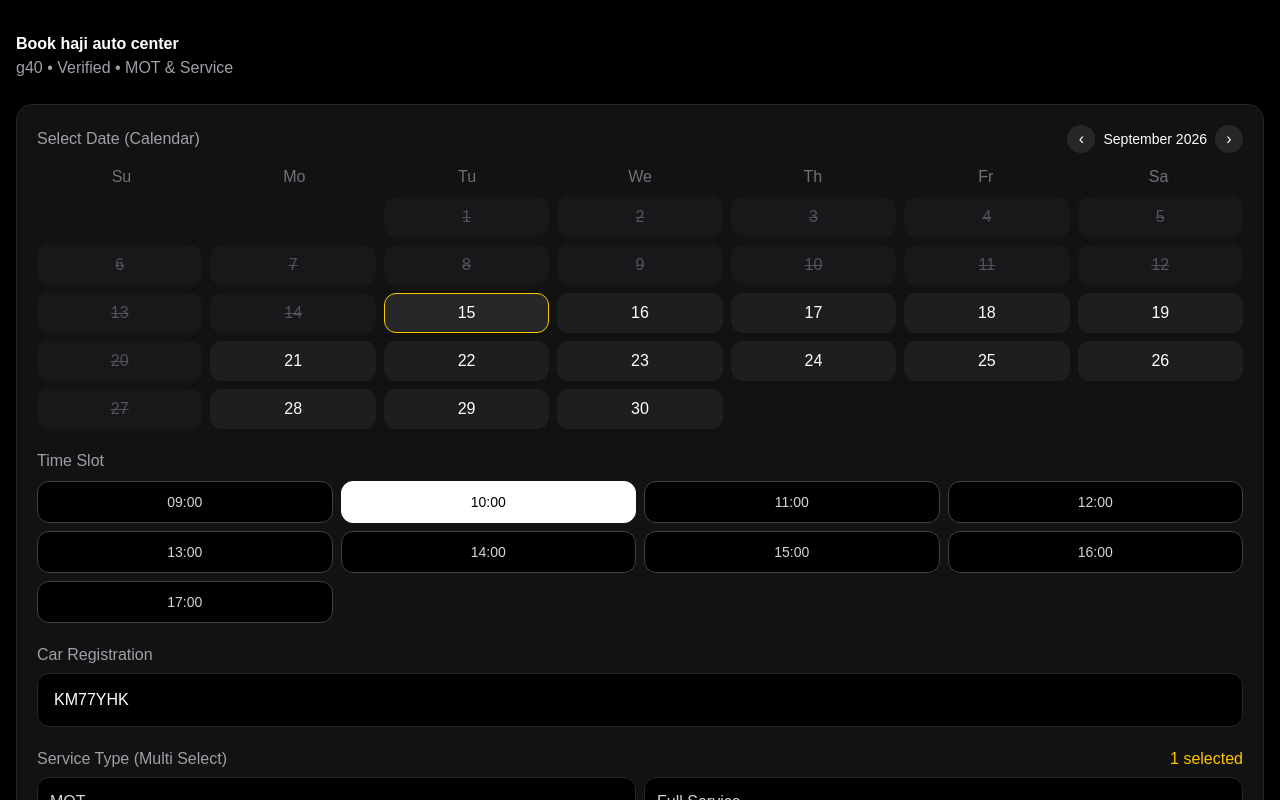
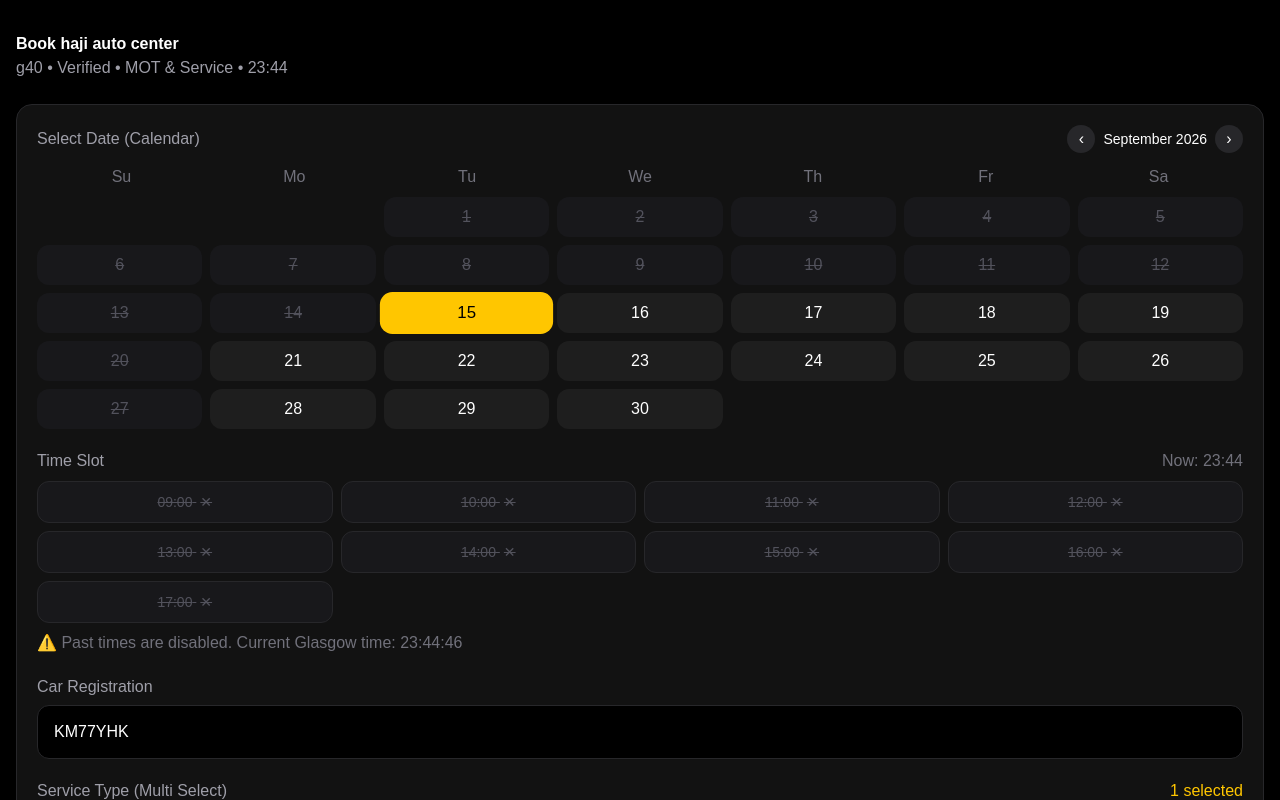
Before and after one commit to ayaan41/ai-garage, a Next.js app: page /book/mobile in a window 1280 px wide. Shown: the top 800 px of the page. Built offline with nearby package versions, Linux system fonts and the light colour scheme.

Commit message:
fix time bug - disable past slots for today

```diff
--- a/src/app/book/[id]/page.tsx
+++ b/src/app/book/[id]/page.tsx
@@ -1,5 +1,5 @@
 "use client";
-import { useState } from "react";
+import { useState, useEffect } from "react";
 import { useParams, useRouter } from "next/navigation";
 
 export default function BookPage() {
@@ -7,7 +7,7 @@ export default function BookPage() {
   const router = useRouter();
   const garageId = params.id as string;
 
-  const [selectedDate, setSelectedDate] = useState<Date | null>(null);
+  const [selectedDate, setSelectedDate] = useState<Date | null>(new Date());
   const [selectedTime, setSelectedTime] = useState("10:00");
   const [carReg, setCarReg] = useState("KM77YHK");
   const [selectedServices, setSelectedServices] = useState<string[]>(["Oil Change"]);
@@ -15,6 +15,13 @@ export default function BookPage() {
   const [phone, setPhone] = useState("");
   const [loading, setLoading] = useState(false);
   const [currentMonth, setCurrentMonth] = useState(new Date());
+  const [now, setNow] = useState(new Date());
+
+  // Live time update every minute
+  useEffect(() => {
+    const iv = setInterval(() => setNow(new Date()), 60000);
+    return () => clearInterval(iv);
+  }, []);
 
   const getDaysInMonth = () => {
     const year = currentMonth.getFullYear();
@@ -32,16 +39,28 @@ export default function BookPage() {
 
   const isPast = (date: Date) => {
     const today = new Date(); today.setHours(0,0,0,0);
-    return date < today;
+    const d = new Date(date); d.setHours(0,0,0,0);
+    return d < today;
   };
   const isSunday = (date: Date) => date.getDay() === 0;
   const isToday = (date: Date) => new Date().toDateString() === date.toDateString();
   const isSelected = (date: Date) => selectedDate?.toDateString() === date.toDateString();
 
+  // NAYA LOGIC: Agar aaj ki date hai to time guzar gaya hai kya?
+  const isTimeSlotPast = (timeStr: string, date: Date | null) => {
+    if (!date) return false;
+    if (!isToday(date)) return false; // future date pe sab allowed
+
+    const [h, m] = timeStr.split(":").map(Number);
+    const slotTime = new Date();
+    slotTime.setHours(h, m, 0, 0);
+
+    // 30 min buffer - agar 2:39 hai to 14:00 bhi block, 15:00 se allow
+    return slotTime.getTime() <= now.getTime();
+  };
+
   const toggleService = (s: string) => {
-    setSelectedServices(prev =>
-      prev.includes(s)? prev.filter(x=>x!==s) : [...prev, s]
-    );
+    setSelectedServices(prev => prev.includes(s)? prev.filter(x=>x!==s) : [...prev, s]);
   };
 
   const handleBooking = async () => {
@@ -51,6 +70,10 @@ export default function BookPage() {
     }
     if (selectedServices.length === 0) {
       alert("Select at least one service");
+      return;
+    }
+    if (isTimeSlotPast(selectedTime, selectedDate)) {
+      alert(`Time ${selectedTime} has already passed. Please select future time. Current time: ${now.toLocaleTimeString('en-GB',{hour:'2-digit',minute:'2-digit'})}`);
       return;
     }
     setLoading(true);
@@ -71,7 +94,12 @@ export default function BookPage() {
         }),
       });
       const data = await res.json();
-      router.push(`/track/${data.ref || data.id || data.booking_id}`);
+      if(!data.ref &&!data.id) {
+        alert("Booking failed - no ref returned");
+        setLoading(false);
+        return;
+      }
+      router.push(`/track/${data.ref || data.id}`);
     } catch (e) {
       alert("Booking failed");
     }
@@ -85,7 +113,7 @@ export default function BookPage() {
       <div className="w-full max-w-">
         <div className="mb-6 pt-4">
           <h1 className="text- font-bold">Book haji auto center</h1>
-          <p className="text-zinc-400 text-">g40 • Verified • MOT & Service</p>
+          <p className="text-zinc-400 text-">g40 • Verified • MOT & Service • {now.toLocaleTimeString('en-GB',{hour:'2-digit',minute:'2-digit'})}</p>
         </div>
         <div className="bg-[#121212] border border-zinc-800 rounded-2xl p-5 space-y-5">
           <div>
@@ -106,11 +134,7 @@ export default function BookPage() {
                 const disabled = isPast(d) || isSunday(d);
                 return (
                   <button key={i} disabled={disabled} onClick={() => setSelectedDate(d)}
-                    className={`h-10 rounded-xl text- font-medium
-                      ${disabled? "bg-zinc-900 text-zinc-600 line-through" : ""}
-                      ${!disabled && isSelected(d)? "bg-[#FFC600] text-black scale-105" : ""}
-                      ${!disabled &&!isSelected(d) && isToday(d)? "bg-zinc-800 border border-[#FFC600] text-white" : ""}
-                      ${!disabled &&!isSelected(d) &&!isToday(d)? "bg-[#1E1E1E] hover:bg-zinc-700 text-white" : ""}`}>
+                    className={`h-10 rounded-xl text- font-medium ${disabled? "bg-zinc-900 text-zinc-600 line-through" : ""} ${!disabled && isSelected(d)? "bg-[#FFC600] text-black scale-105" : ""} ${!disabled &&!isSelected(d) && isToday(d)? "bg-zinc-800 border border-[#FFC600] text-white" : ""} ${!disabled &&!isSelected(d) &&!isToday(d)? "bg-[#1E1E1E] hover:bg-zinc-700 text-white" : ""}`}>
                     {d.getDate()}
                   </button>
                 );
@@ -118,12 +142,23 @@ export default function BookPage() {
             </div>
           </div>
           <div>
-            <label className="text- text-zinc-400 mb-2 block">Time Slot</label>
-            <div className="grid grid-cols-4 gap-2">
-              {timeSlots.map(t => (
-                <button key={t} onClick={() => setSelectedTime(t)} className={`py-2.5 rounded-xl text-sm font-medium border ${selectedTime===t? "bg-white text-black border-white" : "bg-black border-zinc-700 text-zinc-300"}`}>{t}</button>
-              ))}
+            <div className="flex justify-between">
+              <label className="text- text-zinc-400">Time Slot</label>
+              {selectedDate && isToday(selectedDate) && <span className="text- text-zinc-500">Now: {now.toLocaleTimeString('en-GB',{hour:'2-digit',minute:'2-digit'})}</span>}
             </div>
+            <div className="grid grid-cols-4 gap-2 mt-2">
+              {timeSlots.map(t => {
+                const past = isTimeSlotPast(t, selectedDate);
+                const active = selectedTime===t;
+                return (
+                  <button key={t} disabled={past} onClick={() => setSelectedTime(t)}
+                    className={`py-2.5 rounded-xl text-sm font-medium border relative ${past? "bg-zinc-900 text-zinc-600 border-zinc-800 line-through cursor-not-allowed" : active? "bg-white text-black border-white" : "bg-black border-zinc-700 text-zinc-300"}`}>
+                    {t} {past && <span className="text- ml-1">✕</span>}
+                  </button>
+                );
+              })}
+            </div>
+            {selectedDate && isToday(selectedDate) && <p className="text- text-zinc-500 mt-2">⚠️ Past times are disabled. Current Glasgow time: {now.toLocaleTimeString('en-GB')}</p>}
           </div>
           <div>
             <label className="text- text-zinc-400">Car Registration</label>
@@ -137,9 +172,7 @@ export default function BookPage() {
             <div className="grid grid-cols-2 gap-2 mt-1.5">
               {services.map(s => {
                 const active = selectedServices.includes(s);
-                return (
-                  <button key={s} onClick={()=>toggleService(s)} className={`py-3 rounded-xl text- font-medium border text-left px-3 ${active? "bg-[#FFC600] text-black border-[#FFC600]" : "bg-black border-zinc-800 text-zinc-300"}`}>{active? "✓ " : ""}{s}</button>
-                );
+                return <button key={s} onClick={()=>toggleService(s)} className={`py-3 rounded-xl text- font-medium border text-left px-3 ${active? "bg-[#FFC600] text-black border-[#FFC600]" : "bg-black border-zinc-800 text-zinc-300"}`}>{active? "✓ " : ""}{s}</button>;
               })}
             </div>
           </div>
@@ -149,9 +182,9 @@ export default function BookPage() {
           </div>
           <div className="bg-[#FFC600]/10 border border-[#FFC600]/20 rounded-xl p-3.5">
             <p className="text-[#FFC600] text- font-bold">No Upfront Payment</p>
-            <p className="text-zinc-400 text- mt-1">Garage will inspect & quote. Selected: {selectedServices.join(", ") || "None"}</p>
+            <p className="text-zinc-400 text- mt-1">Selected: {selectedServices.join(", ") || "None"} at {selectedTime} on {selectedDate?.toLocaleDateString('en-GB')}</p>
           </div>
-          <button onClick={handleBooking} disabled={loading} className="w-full bg-[#FFC600] text-black font-bold py-4 rounded-xl text-">
+          <button onClick={handleBooking} disabled={loading} className="w-full bg-[#FFC600] text-black font-bold py-4 rounded-xl text- disabled:opacity-50">
             {loading? "Booking..." : `Confirm Booking - ${selectedServices.length} Services (Free)`}
           </button>
         </div>
```
